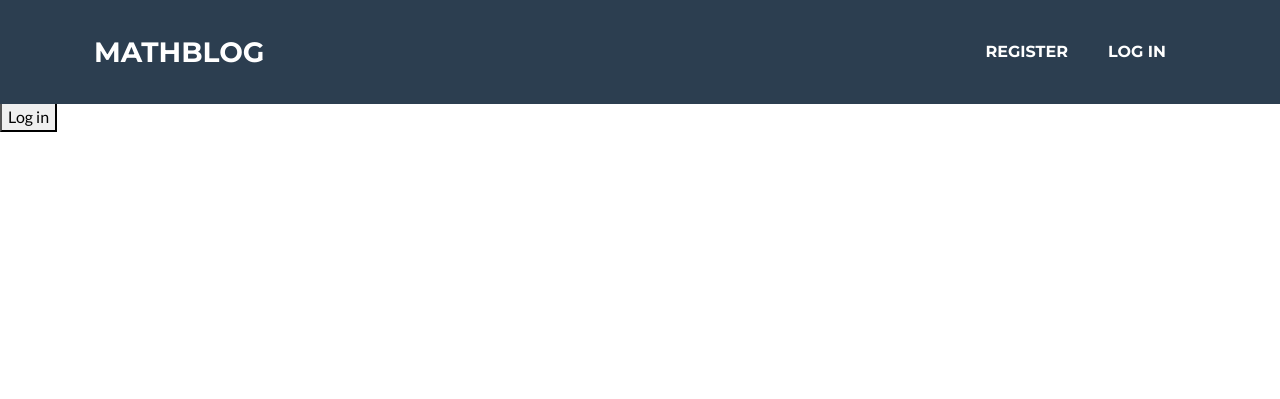
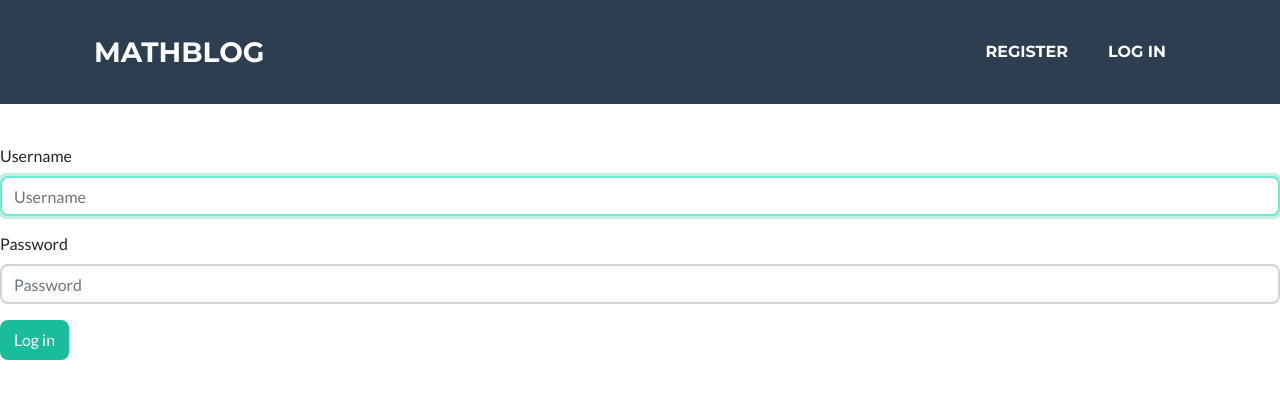
Before and after one commit to fvea/Mathblog, a Django app: page /users/login/ in a window 1280 px wide. Shown: the top 399 px of the page. Run offline with Django 3.2, Linux system fonts and the light colour scheme; some libraries are stand-ins or nearby versions.

Commit message:
login updated

```diff
--- a/blog_QA/templates/blog_QA/base.html
+++ b/blog_QA/templates/blog_QA/base.html
@@ -40,8 +40,10 @@
                 </div>
             </div>
         </nav>
-        <!-- Masthead-->
-        {% block content %}{% endblock content %}
+
+        <div>
+          {% block content %}{% endblock content %}
+        </div>
 
         <!-- Bootstrap core JS-->
         <script src="https://cdnjs.cloudflare.com/ajax/libs/jquery/3.5.1/jquery.min.js"></script>
--- a/dbms_project/settings.py
+++ b/dbms_project/settings.py
@@ -45,6 +45,7 @@
 
     # Third party apps
     'ckeditor',
+    'bootstrap4',
 ]
 
 MIDDLEWARE = [
--- a/users/templates/registration/login.html
+++ b/users/templates/registration/login.html
@@ -1,18 +1,21 @@
 {% extends "blog_QA/base.html" %}
+{% load bootstrap4 %}
 
 {% block content %}
+  <div class="pb-5 mb-5 border-bottom">
+    <h2>Log in to your account.</h2>
+  </div>
+  <div>
+  <form method="post" action="{% url 'users:login' %}" class="form">
 
-  {% if form.errors %}
-    <p>Your username and password didn't match. Please try again.</p>
-  {% endif %}
+      {% csrf_token %}
+      {% bootstrap_form form %}
 
-  <form method="POST" action="{% url 'users:login' %}">
-      {% csrf_token %}
-      {{ form.as_p }}
-
-      <button name="submit">Log in</button>
+      {% buttons %}
+        <button name="submit" class="btn btn-primary">Log in</button>
+      {% endbuttons %}
       <input type="hidden" name="next"
         value="{% url 'blog_QA:index' %}">
   </form>
-
+  </div>
 {% endblock content %}
```
